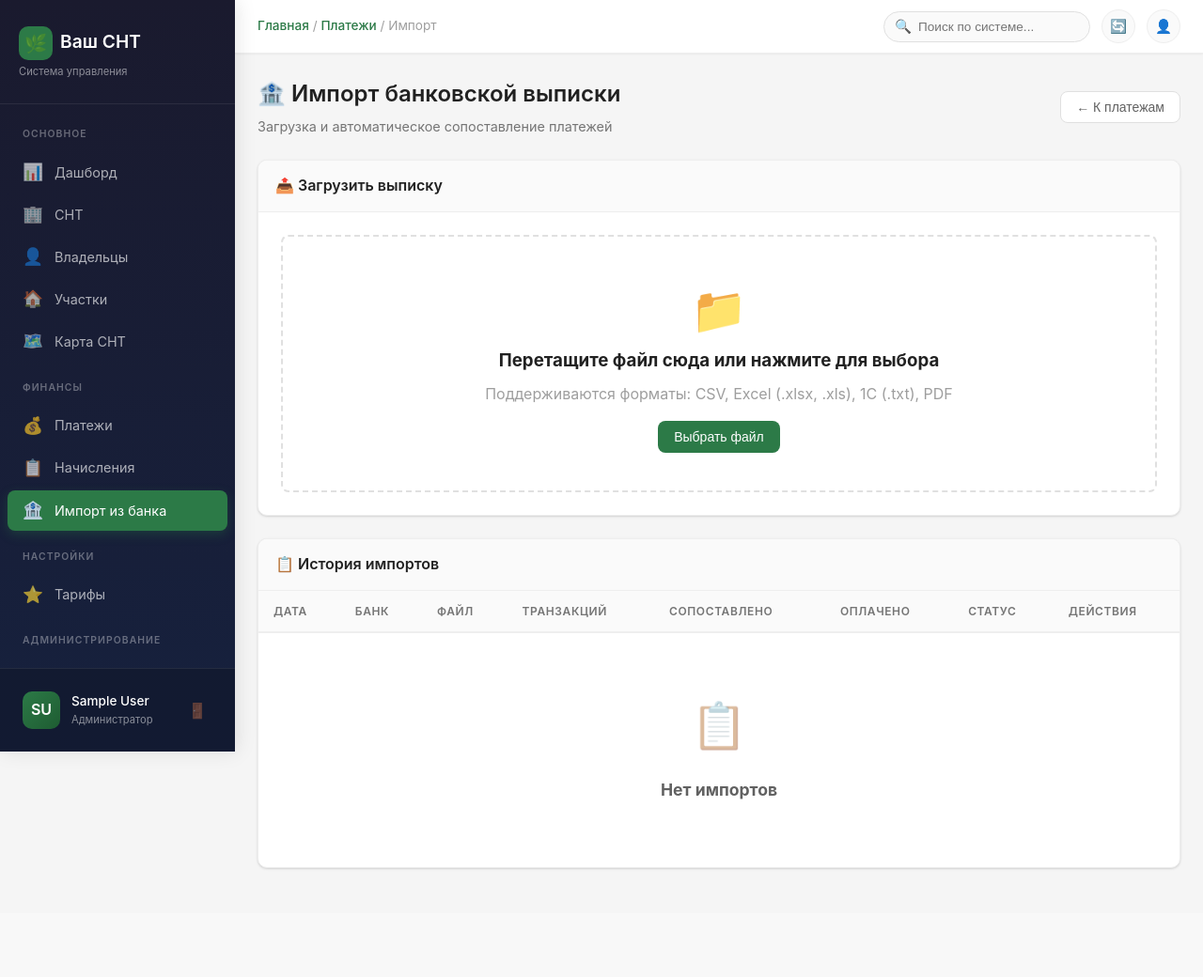
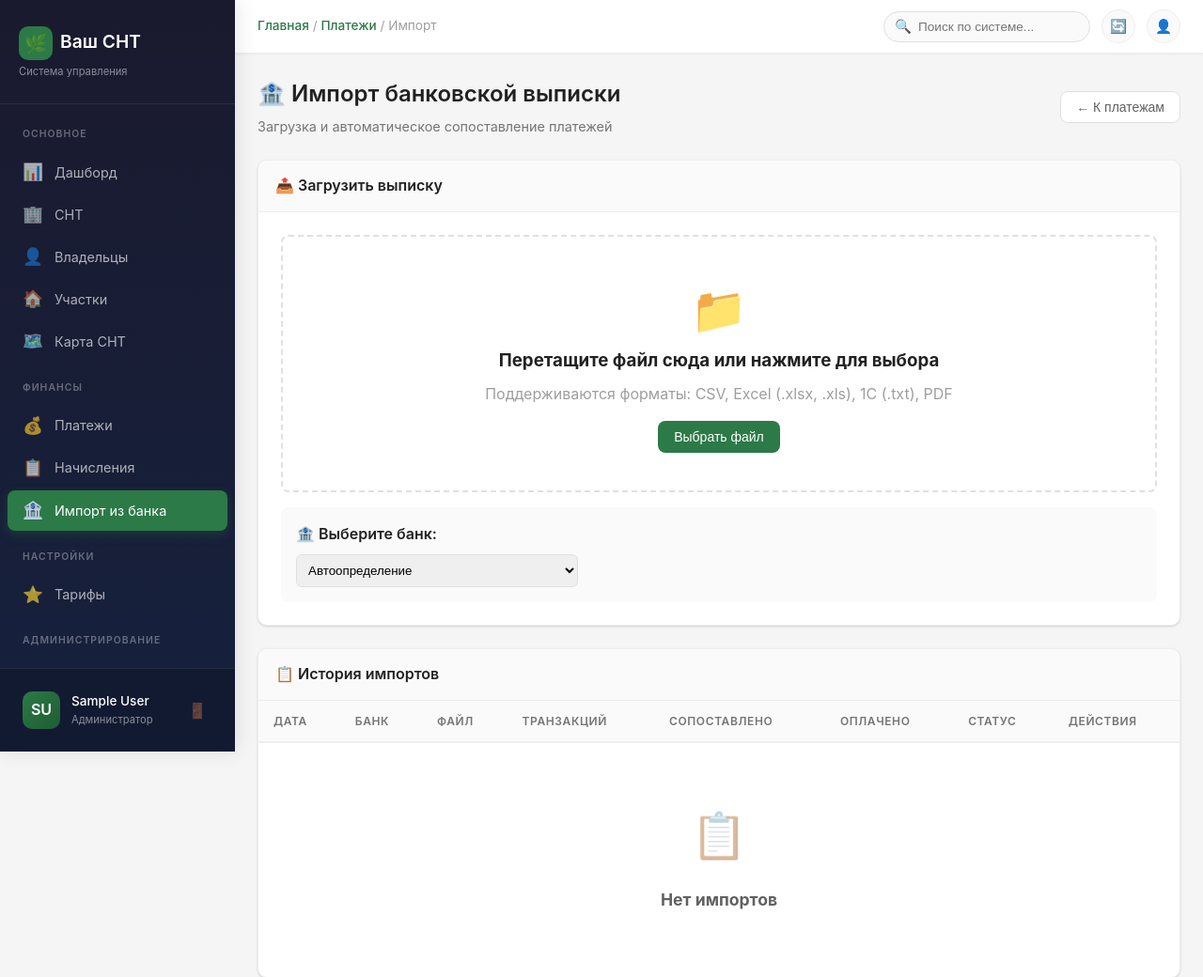
Before and after one commit to AkulinIvan/SNT-crm, a Django app: page /payments/import/ in a window 1280 px wide. Shown: the top 1040 px of the page at 94% size. Before the commit the page ends 926 px from the top, so only its background shows below. Run offline with Django 4.2, Linux system fonts and the light colour scheme; the visitor is signed in with stand-in values (Sample User, id 1); data comes from the database, SQL or seed files in the repository; data that the repository does not hold is empty; parts of the project's set-up code (start-up, migrations or seed data) failed here and were passed over; some libraries are stand-ins or nearby versions.

Commit message:
add choosing bank

```diff
--- a/SNT/payments/templates/payments/bank_import.html
+++ b/SNT/payments/templates/payments/bank_import.html
@@ -32,7 +32,17 @@
             <input type="file" id="file-input" accept=".csv,.xlsx,.xls,.txt,.pdf" style="display: none;" onchange="handleFileSelect(event)">
             <button class="btn btn-primary" style="margin-top: 16px;" onclick="document.getElementById('file-input').click()">Выбрать файл</button>
         </div>
-
+        <div style="margin-top: 16px; padding: 16px; background: var(--gray-50); border-radius: var(--radius);">
+            <label style="display: block; margin-bottom: 8px; font-weight: 600;">🏦 Выберите банк:</label>
+            <select id="bank-select" style="padding: 8px; border-radius: 6px; border: 1px solid var(--gray-300); width: 100%; max-width: 300px;">
+                <option value="">Автоопределение</option>
+                <option value="Альфа-Банк">Альфа-Банк</option>
+                <option value="Сбербанк">Сбербанк</option>
+                <option value="Тинькофф">Тинькофф</option>
+                <option value="ВТБ">ВТБ</option>
+                <option value="Газпромбанк">Газпромбанк</option>
+            </select>
+        </div>
         <div id="file-info" style="display: none; margin-top: 16px; padding: 12px; background: var(--primary-light); border-radius: var(--radius-sm);">
             <strong>Выбран файл:</strong> <span id="file-name"></span>
             <button class="btn btn-primary" style="margin-left: 12px;" onclick="uploadFile()">🚀 Загрузить и обработать</button>
@@ -154,6 +164,13 @@
         const formData = new FormData();
         formData.append('file', selectedFile);
 
+        // Добавляем выбранный банк
+        const bankSelect = document.getElementById('bank-select');
+        if (bankSelect && bankSelect.value) {
+            formData.append('bank_name', bankSelect.value);
+            console.log('Выбран банк:', bankSelect.value);
+        }
+
         const csrftoken = getCSRFToken();
 
         try {
@@ -269,11 +286,15 @@
             tbody.innerHTML = data.results.map(s => `
                 <tr>
                     <td>${formatDate(s.statement_date)}</td>
-                    <td>${escapeHtml(s.bank_name)}</td>
+                    <td>
+                        <span style="display: flex; align-items: center; gap: 4px;">
+                            🏦 ${escapeHtml(s.bank_name || 'Неизвестный банк')}
+                        </span>
+                    </td>
                     <td><a href="${s.file_original}" style="color: var(--primary);">📎 ${s.file_original.split('/').pop()}</a></td>
                     <td>${s.total_transactions}</td>
-                    <td><strong>${s.matched_transactions}</strong></td>
-                    <td><span class="badge-status badge-active">${s.matched_transactions || 0}</span></td>
+                    <td><strong class="text-success">${s.matched_transactions || 0}</strong></td>
+                    <td><span class="badge-status badge-active">✅ ${s.matched_transactions || 0} оплачено</span></td>
                     <td>${getImportStatusBadge(s.status)}</td>
                     <td>
                         <button class="btn-icon" onclick="viewStatementDetails(${s.id})" title="Детали">👁️</button>
--- a/SNT/payments/views.py
+++ b/SNT/payments/views.py
@@ -1382,21 +1382,55 @@ class BankStatementViewSet(viewsets.ModelViewSet):
 
         logger.info(f'Получен файл: {file.name}, размер: {file.size} байт')
 
+        # Определяем банк по содержимому файла или имени
+        bank_name = request.data.get('bank_name', '')
+
+        # Если банк не указан, пытаемся определить автоматически
+        if not bank_name:
+            if 'alfa' in file.name.lower() or 'альфа' in file.name.lower():
+                bank_name = 'Альфа-Банк'
+            elif 'sber' in file.name.lower() or 'сбер' in file.name.lower():
+                bank_name = 'Сбербанк'
+            elif 'tinkoff' in file.name.lower() or 'тинькофф' in file.name.lower():
+                bank_name = 'Тинькофф'
+            else:
+                # Пробуем прочитать первый килобайт файла для определения
+                try:
+                    file.seek(0)
+                    content = file.read(1024).decode('utf-8', errors='ignore')
+                    file.seek(0)  # Сбрасываем позицию
+
+                    if 'АЛЬФА-БАНК' in content or 'Альфа-Банк' in content:
+                        bank_name = 'Альфа-Банк'
+                    elif 'Сбербанк' in content or 'СБЕРБАНК' in content:
+                        bank_name = 'Сбербанк'
+                    elif 'Тинькофф' in content or 'TINKOFF' in content:
+                        bank_name = 'Тинькофф'
+                    else:
+                        bank_name = 'Неизвестный банк'
+                except:
+                    bank_name = 'Неизвестный банк'
+
         # Сохраняем файл
-        bank_name = request.data.get('bank_name', '')
         statement = BankStatement.objects.create(
-            bank_name=bank_name or 'Неизвестный банк',
+            bank_name=bank_name,
             account_number=request.data.get('account_number', ''),
             statement_date=date.today(),
             file_original=file,
             status=BankStatement.STATUS_IMPORTED,
         )
 
+        logger.info(f'Создана выписка #{statement.id}, банк: {bank_name}')
+
         # Парсим файл
-        parser = BankStatementParser(bank_name if bank_name else None)
+        parser = BankStatementParser(bank_name if bank_name != 'Неизвестный банк' else None)
 
         try:
-            transactions_data = parser.parse_file(statement.file_original.path)
+            # Важно: передаём правильный путь к файлу
+            file_path = statement.file_original.path
+            logger.info(f'Путь к файлу: {file_path}')
+
+            transactions_data = parser.parse_file(file_path)
             logger.info(f'Распарсено транзакций: {len(transactions_data)}')
         except Exception as e:
             logger.error(f'Ошибка парсинга: {e}', exc_info=True)
@@ -1443,7 +1477,7 @@ class BankStatementViewSet(viewsets.ModelViewSet):
                 # Обрабатываем платеж с автоматическим обновлением статуса
                 result = matcher.process_and_update_payments(trans_data)
 
-                if result['matched']:
+                if result and result.get('matched'):
                     bank_trans.matched_owner_id = result.get('matched_owner_id')
                     bank_trans.is_matched = True
                     bank_trans.match_confidence = result.get('confidence', 0)
@@ -1459,9 +1493,9 @@ class BankStatementViewSet(viewsets.ModelViewSet):
                             'transaction_id': bank_trans.id,
                             'payer_name': trans_data.get('payer_name', ''),
                             'amount': str(trans_data['amount']),
-                            'assessment_id': result['matched_assessment_id'],
-                            'new_status': result['assessment_status'],
-                            'debt_remaining': result['new_debt'],
+                            'assessment_id': result.get('matched_assessment_id'),
+                            'new_status': result.get('assessment_status'),
+                            'debt_remaining': result.get('new_debt'),
                         })
 
                     bank_trans.save()
```
